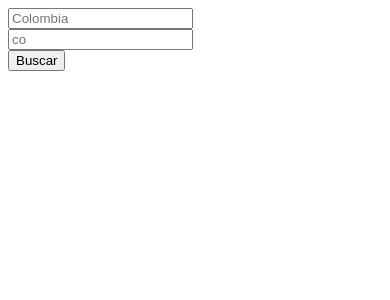
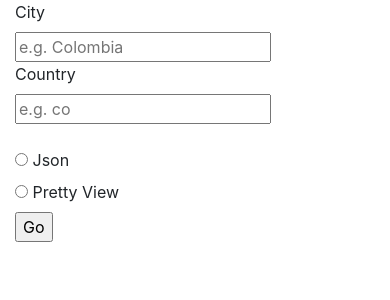
Before and after one commit to danperfectboss/Weatheer_API, a Django app: template Api_project/app_weather/templates/index.html in a window 390 px wide. Shown: the top 300 px of the page. Run offline with Django 3.2, Linux system fonts and the light colour scheme; the template is opened without the code that fills it, so the values that code supplies are empty; parts of the project's set-up code (start-up, migrations or seed data) failed here and were passed over; some libraries are stand-ins or nearby versions.

Commit message:
Se separo el index, se incluyo el template y se le dio mas forma a la estructura además de agregar validaciones con JS

```diff
--- a/Api_project/app_weather/templates/index.html
+++ b/Api_project/app_weather/templates/index.html
@@ -1,17 +1,33 @@
-<!DOCTYPE html>
-<html lang="en">
-<head>
-    <meta charset="UTF-8">
-    <meta name="viewport" content="width=device-width, initial-scale=1.0">
-    <title>Weather</title>
-</head>
-<body>
-    <form method="GET" action="{% url 'Weather' %}">
-        <input type = "text" name = 'city' placeholder = "Colombia">
-        <br>
-        <input type = "text" name = 'country' placeholder = "co">
-        <br>
-        <input type = "submit" value = "Buscar">
-    </form>
-</body>
-</html>
+{% extends 'main_template.html' %}
+
+{% load static %}
+
+
+{% block data %}
+
+    <div class="container">
+        <div class="row">
+            <div class="col-md-12">
+                <form method="GET" id="formID" action="{% url 'Weather' %}">
+                    <label for="">City</label>
+                    <br>
+                    <input id="city" type = "text" name = 'city' placeholder = "e.g. Colombia" maxlength="200" onkeypress='return validateKey(event)'>
+                    <br>
+                    <label for="">Country</label>
+                    <br>
+                    <input id="country" type = "text" name = 'country' placeholder = "e.g. co" maxlength="2" onkeypress='return validateKey(event)'>
+                    <br>
+                    <br>
+                    <input type="radio" id="Json" name="gender" value="Json">
+                    <label for="Json">Json</label><br>
+                    <input type="radio" id="Pretty" name="gender" value="Pretty">
+                    <label for="Pretty">Pretty View</label><br>
+
+                    <input type = "submit" value = "Go" onclick="return validateEmpty()">
+                </form>
+
+            </div>
+        </div>
+    </div>
+
+{% endblock data %}
```
